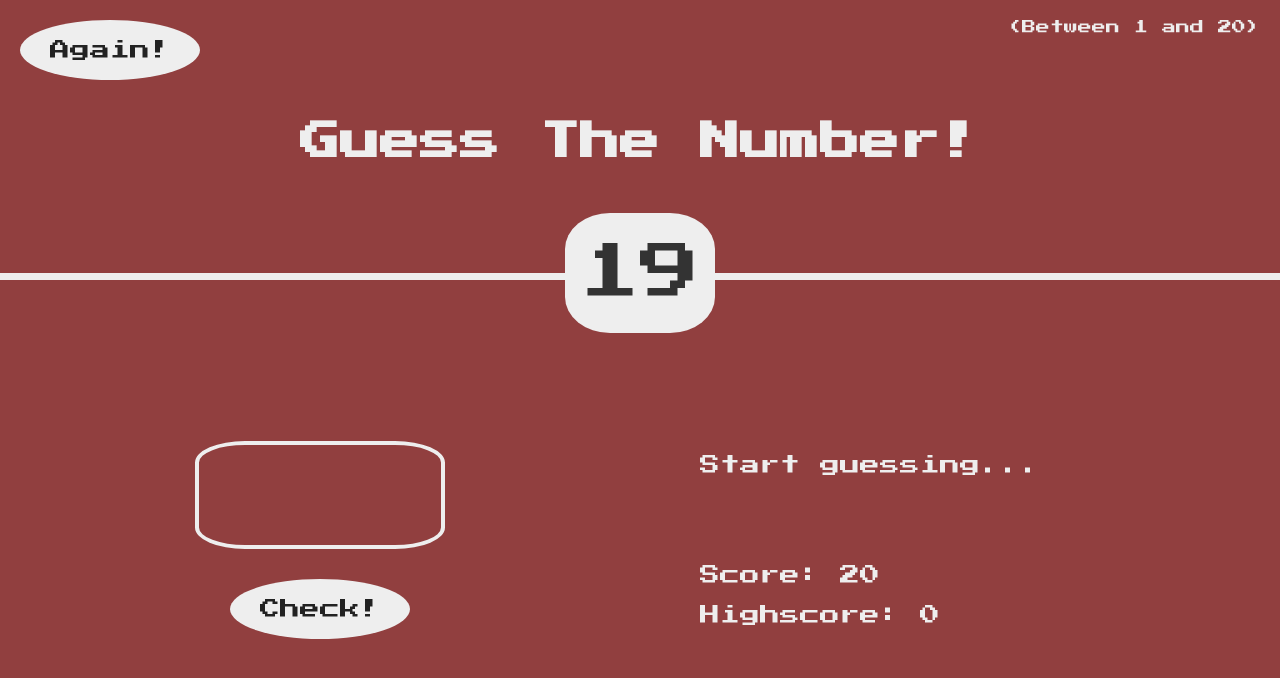
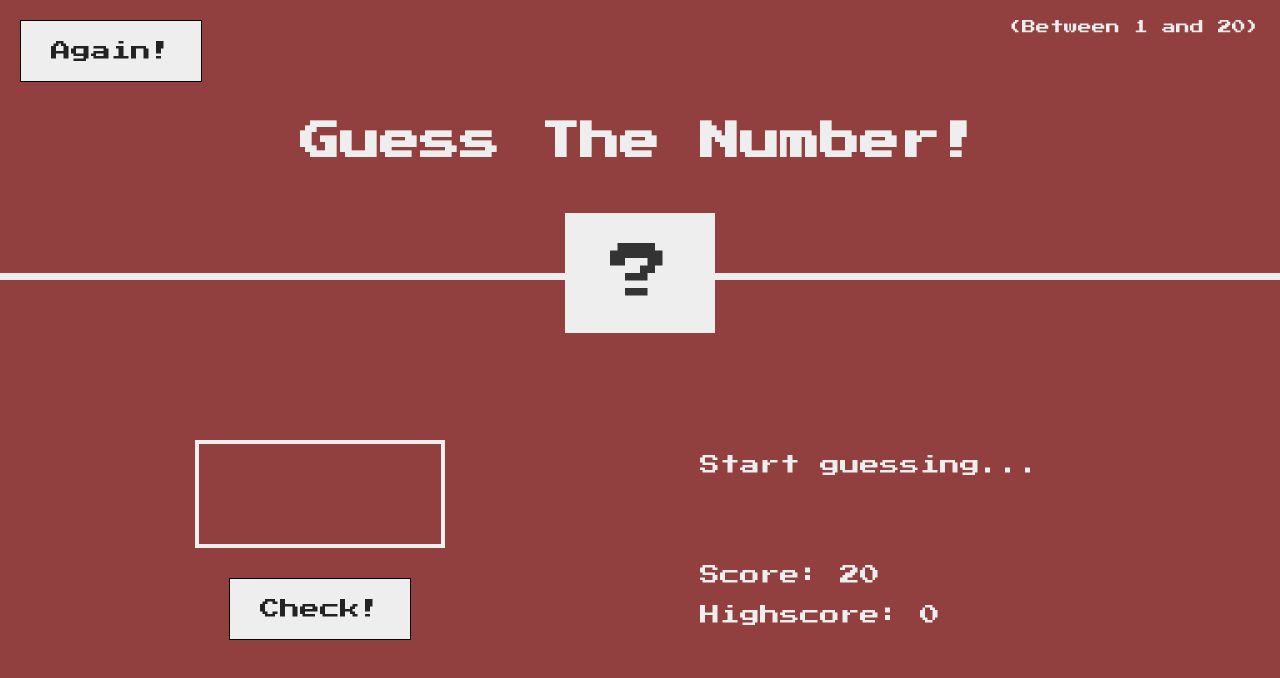
Before and after one commit to GardnerJohn/shortProjects, a website: page NumberGuessGame/index.html in a window 1280 px wide. Both pictures are taken after a click on the button "Again!". Drawn offline with Linux system fonts and the light colour scheme.

Commit message:
Reset functionality added

```diff
--- a/NumberGuessGame/script.js
+++ b/NumberGuessGame/script.js
@@ -1,13 +1,13 @@
 'use strict'
 
 // Random number generator
-const ranNum = Math.trunc(Math.random() * 20) + 1;
-document.querySelector('.number').textContent = ranNum;
+let ranNum = Math.trunc(Math.random() * 20) + 1;
 let score = 20;
 
 // Check button select and type coercion
 document.querySelector('.check').addEventListener('click', function() {
     const guess = Number(document.querySelector('.guess').value);
+    let highScore = 0;
 
     // When no input or not a number
     if (!guess || typeof guess !== 'number') {
@@ -19,6 +19,7 @@ document.querySelector('.check').addEventListener('click', function() {
         // Change background color to green upon win
         document.querySelector('body').style.backgroundColor = 'Green';
         document.querySelector('.number').style.width = '30rem';
+        document.querySelector('.number').textContent = ranNum;
 
     // Guess is too high
     } else if (guess > ranNum) {
@@ -41,3 +42,14 @@ document.querySelector('.check').addEventListener('click', function() {
         }
     }
 });
+
+// To reset the game
+document.querySelector('.again').addEventListener('click', function() {
+    let ranNum = Math.trunc(Math.random() * 20) + 1;
+    document.querySelector('body').style.backgroundColor = "rgb(145, 63, 63)";
+    document.querySelector('.number').style.width = '15rem';
+    document.querySelector('.number').textContent = '?';
+    document.querySelector('.message').textContent = 'Start guessing...'
+    document.querySelector('.score').textContent = '20';
+    document.querySelector('.guess').value = '';
+});
--- a/NumberGuessGame/style.css
+++ b/NumberGuessGame/style.css
@@ -66,7 +66,6 @@ h1 {
   bottom: 0;
   left: 50%;
   transform: translate(-50%, 50%);
-  border-radius: 30%;
 }
 
 .between {
@@ -93,18 +92,16 @@ h1 {
   text-align: center;
   display: block;
   margin-bottom: 3rem;
-  border-radius: 20%;
 }
 
 .btn {
-  border: none;
+  border: 1px solid black;
   background-color: #eee;
   color: #222;
   font-size: 2rem;
   font-family: inherit;
   padding: 2rem 3rem;
   cursor: pointer;
-  border-radius: 50%;
 }
 
 .btn:hover {
```
Also changed, not shown: NumberGuessGame/index.html (+1 -0 lines).
